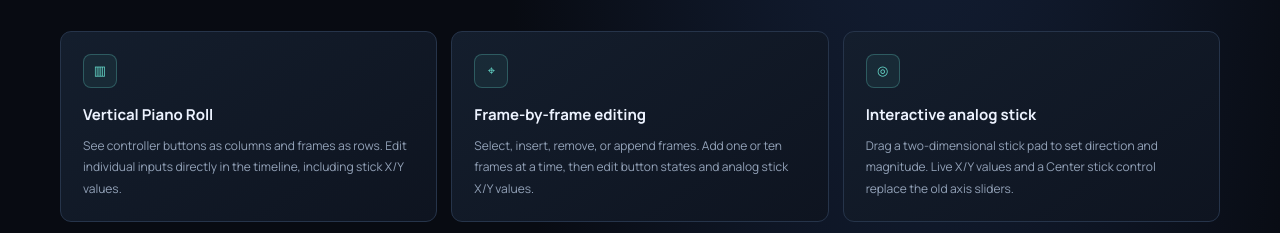
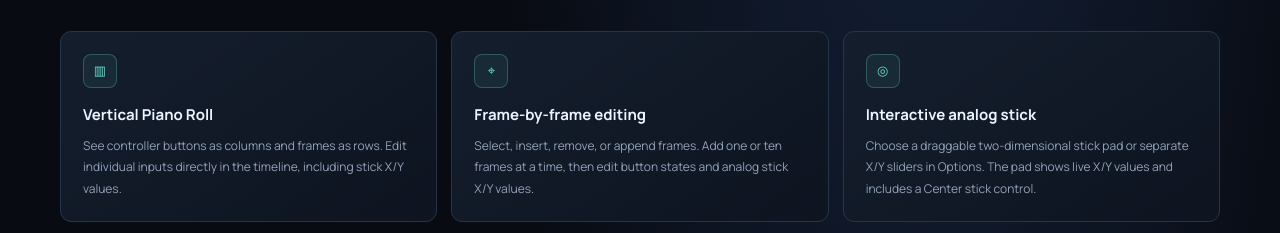
Before and after one commit to OpenTAS64/OpenTAS64, a plain HTML site: page website/index.html in a window 1280 px wide. Shown: the part 961-1194 px from the top of the page. Drawn offline with nearby package versions, Linux system fonts and the light colour scheme.

Commit message:
Clarify configurable stick editor documentation

```diff
--- a/website/index.html
+++ b/website/index.html
@@ -27,7 +27,7 @@ section.content{padding:88px 0}.head{max-width:650px;margin-bottom:34px}.content
 <section class="content wrap" id="features"><div class="head"><div class="eyebrow">Main features</div><h2>Controller input editing</h2><p>Create and edit controller inputs by frame. Use the draggable analog-stick pad, edit history, and automatic project saving while the emulator remains a separate application.</p></div><div class="grid">
 <article class="feature"><div class="icon">▥</div><h3>Vertical Piano Roll</h3><p>See controller buttons as columns and frames as rows. Edit individual inputs directly in the timeline, including stick X/Y values.</p></article>
 <article class="feature"><div class="icon">⌖</div><h3>Frame-by-frame editing</h3><p>Select, insert, remove, or append frames. Add one or ten frames at a time, then edit button states and analog stick X/Y values.</p></article>
-<article class="feature"><div class="icon">◎</div><h3>Interactive analog stick</h3><p>Drag a two-dimensional stick pad to set direction and magnitude. Live X/Y values and a Center stick control replace the old axis sliders.</p></article>
+<article class="feature"><div class="icon">◎</div><h3>Interactive analog stick</h3><p>Choose a draggable two-dimensional stick pad or separate X/Y sliders in Options. The pad shows live X/Y values and includes a Center stick control.</p></article>
 <article class="feature"><div class="icon">↶</div><h3>Undo &amp; Redo</h3><p>Use dedicated Undo and Redo buttons in the Project panel, keyboard shortcuts Ctrl+Z / Ctrl+Y, or the File menu. Up to 100 history states are kept.</p></article>
 <article class="feature"><div class="icon">＋</div><h3>Expandable timeline</h3><p>Append one frame or ten frames at a time whenever you need more room. Projects support up to 1,000,000 frames.</p></article>
 <article class="feature"><div class="icon">⚙</div><h3>Configurable options</h3><p>Choose automatic saving or switch between the visual analog-stick pad and separate X/Y sliders. Preferences persist between launches.</p></article>
```
Also changed, not shown: 1 other file.
